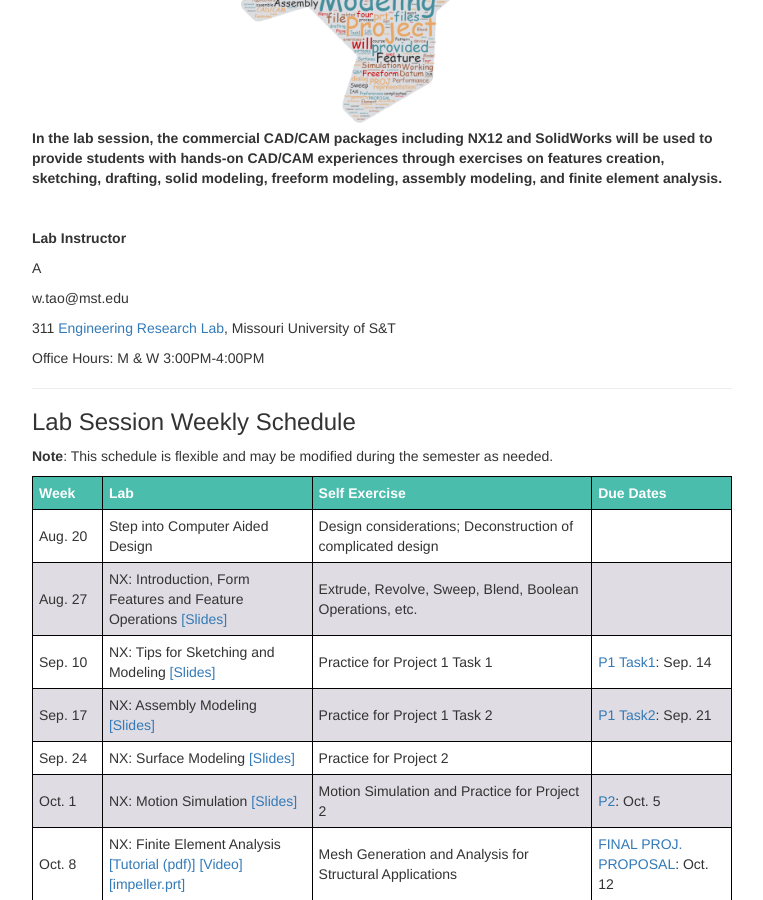
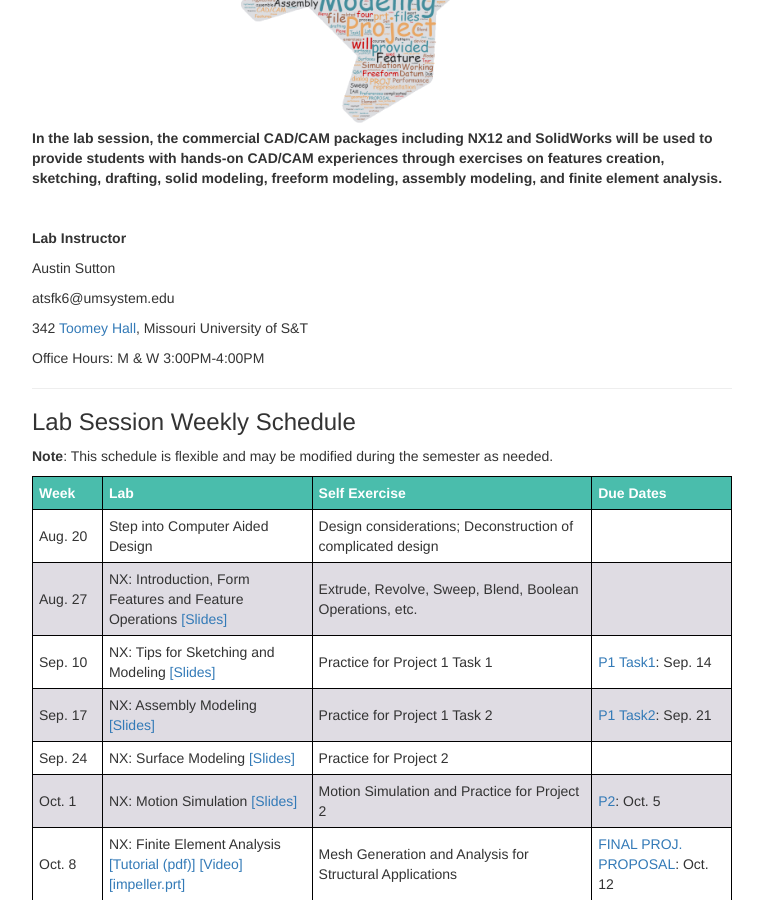
Before and after one commit to me5763/lab-fs19, a Jekyll site: the page built from index.md, in a window 1280 px wide and 900 px high, scrolled down 531 px. Shown: the whole window, without its empty margins (258-1021 px from the left). Built offline with Jekyll 4.4.1, drawn with Linux system fonts in a browser that asks for light colours; nearby versions of some CDN libraries.

Commit message:
Update index.md

```diff
--- a/index.md
+++ b/index.md
@@ -16,11 +16,11 @@ This course (**ME 5763: Computer Aided Design Theory and Practice**) covers the
 
 **Lab Instructor**
 
-A
+Austin Sutton
 
-w.tao@mst.edu
+atsfk6@umsystem.edu
 
-311 [Engineering Research Lab](https://goo.gl/maps/4ASLFqY3Zx62), Missouri University of S&T
+342 [Toomey Hall](https://goo.gl/maps/vdE72S23e47vcJKT6), Missouri University of S&T
 
 Office Hours: M & W 3:00PM-4:00PM
 
```
